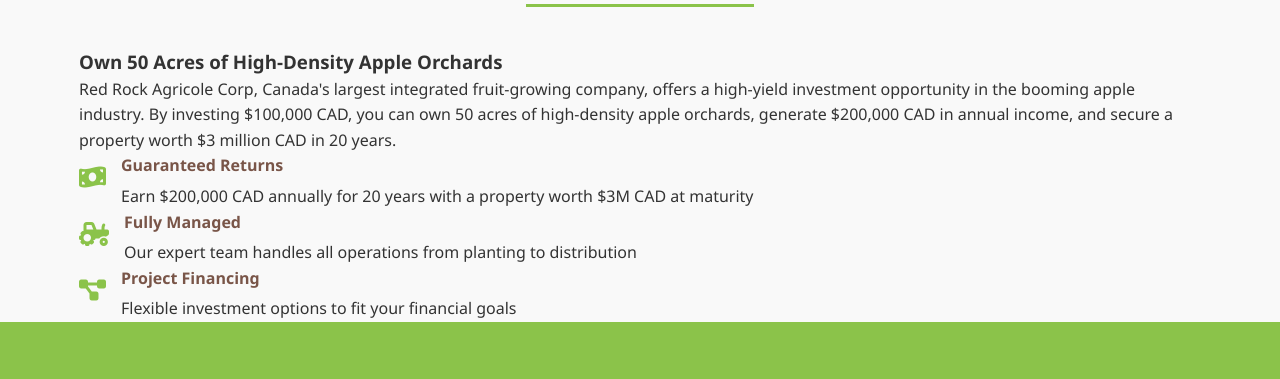
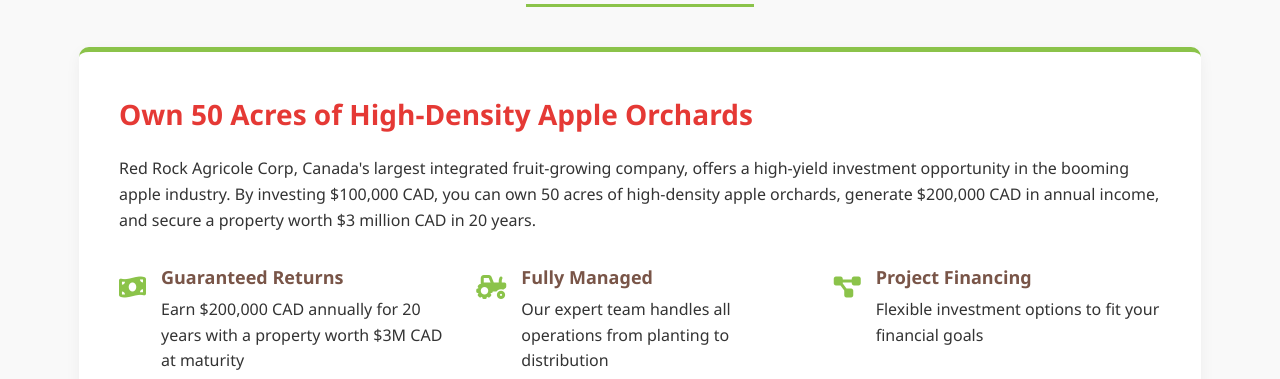
Before and after one commit to shashhank0/redrock, a plain HTML site: page investment.html in a window 1280 px wide. Shown: the part 421-800 px from the top of the page. Drawn offline with Linux system fonts and the light colour scheme.

Commit message:
styles.css

```diff
--- a/styles.css
+++ b/styles.css
@@ -1127,3 +1127,43 @@
             .carousel-item:nth-child(5) { transform: translate(-50%, -50%) rotateY(240deg) translateZ(150px); }
             .carousel-item:nth-child(6) { transform: translate(-50%, -50%) rotateY(300deg) translateZ(150px); }
         }
+   /* Investment Card Styles */
+.investment-card {
+    background-color: white;
+    border-radius: 10px;
+    padding: 40px;
+    margin-bottom: 40px;
+    box-shadow: 0 5px 15px rgba(0,0,0,0.05);
+    border-top: 5px solid #8bc34a; /* Green accent */
+}
+
+.investment-card h3 {
+    color: #e53935; /* Red color for heading */
+    font-size: 28px;
+    margin-bottom: 20px;
+}
+
+.investment-highlights {
+    display: grid;
+    grid-template-columns: repeat(auto-fit, minmax(300px, 1fr));
+    gap: 30px;
+    margin: 30px 0;
+}
+
+.highlight {
+    display: flex;
+    align-items: flex-start;
+}
+
+.highlight-icon {
+    color: #8bc34a; /* Green color */
+    font-size: 24px;
+    margin-right: 15px;
+    margin-top: 5px;
+}
+
+.highlight-content h4 {
+    color: #795548; /* Brown color */
+    margin-bottom: 5px;
+    font-size: 18px;
+}
```
